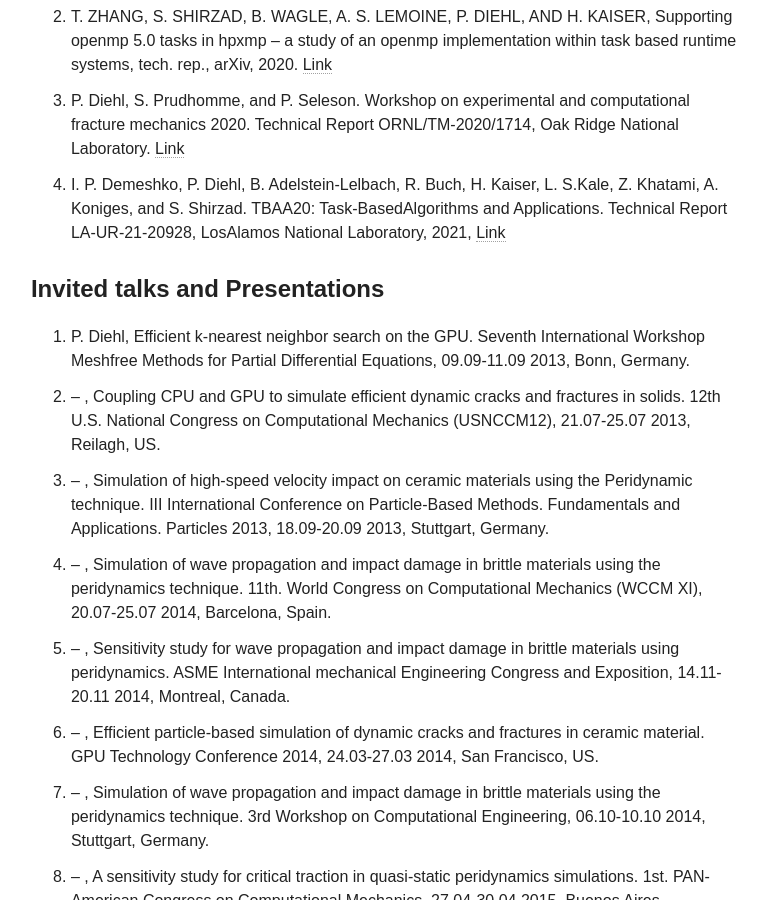
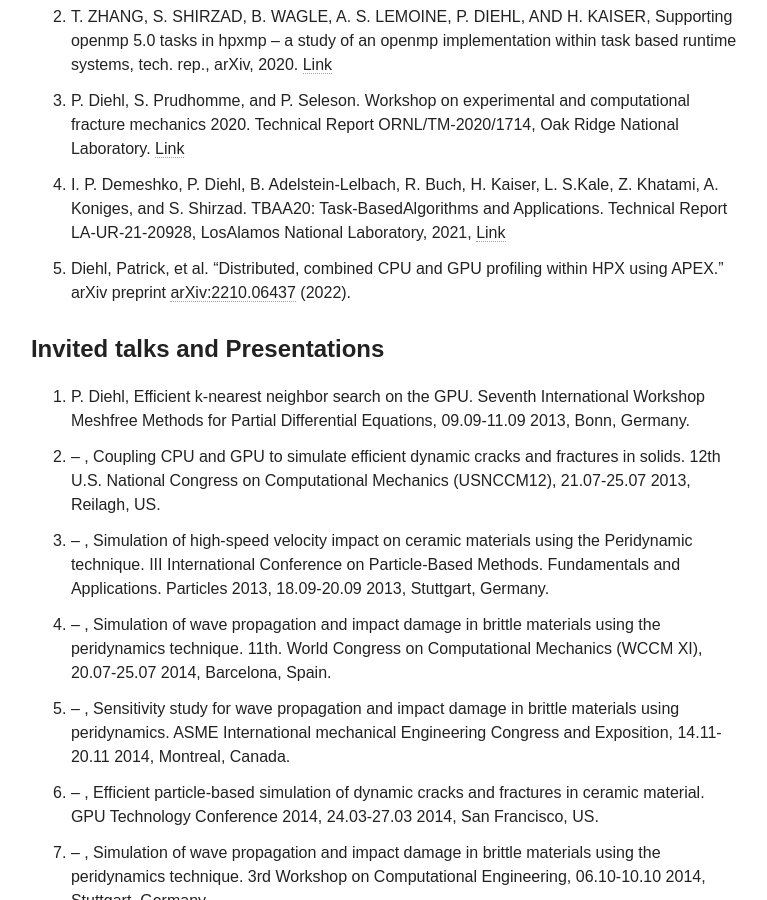
Before and after one commit to diehlpk/diehlpk.github.io, a Jekyll site: the page built from cv/index.md, in a window 1280 px wide and 900 px high, scrolled down 11456 px. Shown: the whole window, without its empty margins (255-1022 px from the left). Built offline with Jekyll 4.4.1, drawn with Linux system fonts in a browser that asks for light colours; nearby versions of some CDN libraries; some web fonts are replaced.

Commit message:
Add technical report

```diff
--- a/cv/index.md
+++ b/cv/index.md
@@ -315,6 +315,7 @@ openmp 5.0 tasks in hpxmp – a study of an openmp implementation within task ba
 runtime systems, tech. rep., arXiv, 2020. [Link](https://arxiv.org/abs/2002.07970)
 3. P. Diehl, S. Prudhomme, and P. Seleson. Workshop on experimental and computational fracture mechanics 2020. Technical Report ORNL/TM-2020/1714, Oak Ridge National Laboratory. [Link](https://info.ornl.gov/sites/publications/Files/Pub146693.pdf)
 4. I. P. Demeshko, P. Diehl, B. Adelstein-Lelbach, R. Buch, H. Kaiser, L. S.Kale, Z. Khatami, A. Koniges, and S. Shirzad. TBAA20: Task-BasedAlgorithms and Applications. Technical Report LA-UR-21-20928, LosAlamos National Laboratory, 2021, [Link](https://permalink.lanl.gov/object/tr?what=info:lanl-repo/lareport/LA-UR-21-20928)
+5. Diehl, Patrick, et al. "Distributed, combined CPU and GPU profiling within HPX using APEX." arXiv preprint [arXiv:2210.06437](https://arxiv.org/abs/2210.06437) (2022).
 
 #### Invited talks and Presentations
 1. P. Diehl, Efficient k-nearest neighbor search on the GPU. Seventh International Workshop Meshfree Methods for Partial Differential Equations, 09.09-11.09 2013, Bonn, Germany.
```
